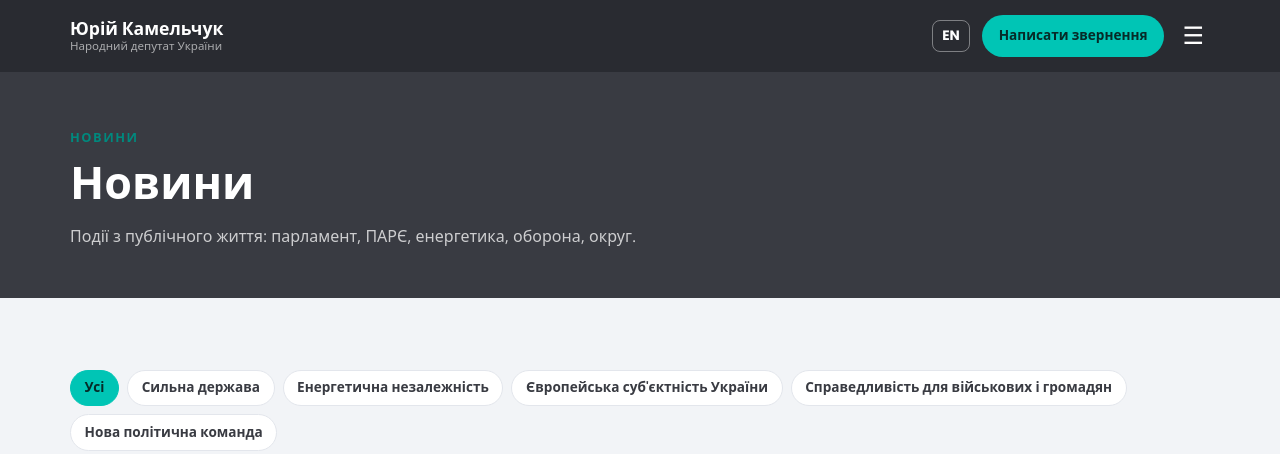
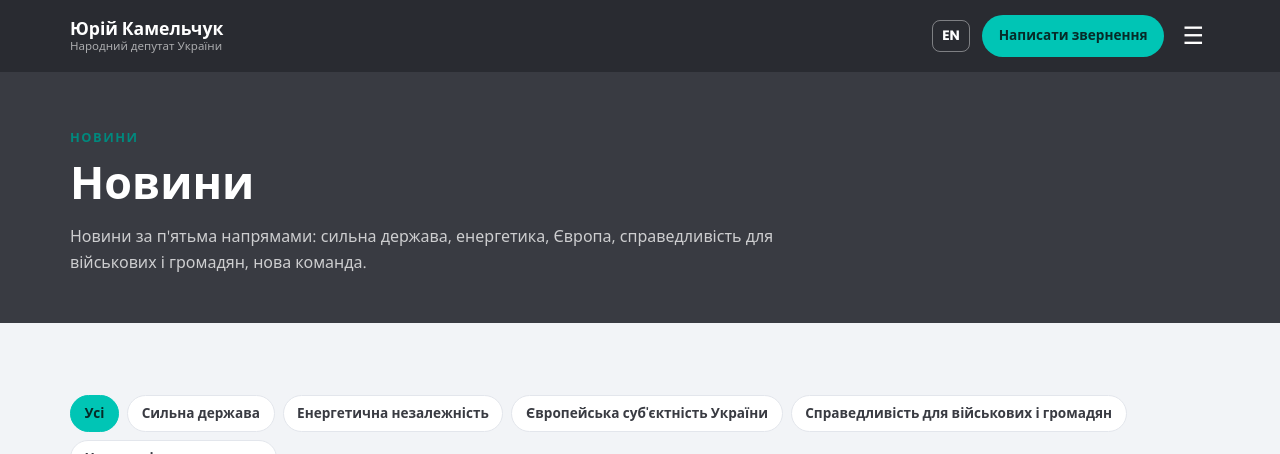
Before and after one commit to kamelchuk/kamelchuk-org, an Astro site: page /novyny in a window 1280 px wide. Shown: the top 454 px of the page. Built offline with nearby package versions, Linux system fonts and the light colour scheme; Astro itself is replaced by a stand-in of ours.

Commit message:
Фільтр новин: картки не розтягуються; опис новин за стовпами
Co-Authored-By: Claude Opus 5.5 <noreply@anthropic.com>
Claude-Session: https://claude.ai/code/session_01Xg3HrMkeJo3BvEMFAnnfoy

```diff
--- a/src/views/PostList.astro
+++ b/src/views/PostList.astro
@@ -11,7 +11,7 @@ const { lang, kind } = Astro.props;
 const s = t(lang); const uk = lang === 'uk';
 const items = (await getCollection(kind, (e) => e.id.startsWith(lang + '/') && !e.data.draft)).sort((a, b) => +b.data.date - +a.data.date);
 const lead = kind === 'news'
-  ? (uk ? 'Події з публічного життя: парламент, ПАРЄ, енергетика, оборона, округ.' : 'Public activity: parliament, PACE, energy, defence and the district.')
+  ? (uk ? 'Новини за п\'ятьма напрямами: сильна держава, енергетика, Європа, справедливість для військових і громадян, нова команда.' : 'News across five areas: a strong state, energy, Europe, fairness for soldiers and citizens, a new team.')
   : (uk ? 'Позиції та аналітика Юрія Камельчука.' : 'Positions and analysis by Yurii Kamelchuk.');
 ---
 <Base lang={lang} title={s[kind]} alt={href(kind, uk ? 'en' : 'uk')}>
@@ -38,5 +38,6 @@ const lead = kind === 'news'
   .filters { display: flex; flex-wrap: wrap; gap: 8px; margin-bottom: 24px; }
   .chip { font: 600 .85rem var(--font-head); border: 1px solid var(--line); background: #fff; color: var(--ink-2); border-radius: 999px; padding: .5em 1em; cursor: pointer; }
   .chip.on, .chip:hover { background: var(--accent); border-color: var(--accent); color: #062b28; }
+  .posts { grid-template-columns: repeat(auto-fill, minmax(260px, 1fr)); }
   .posts :global(article[hidden]) { display: none; }
 </style>
```
